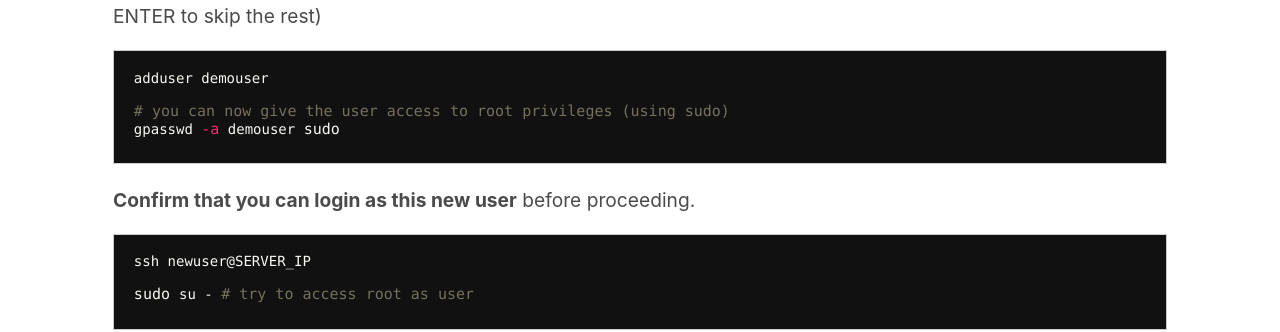
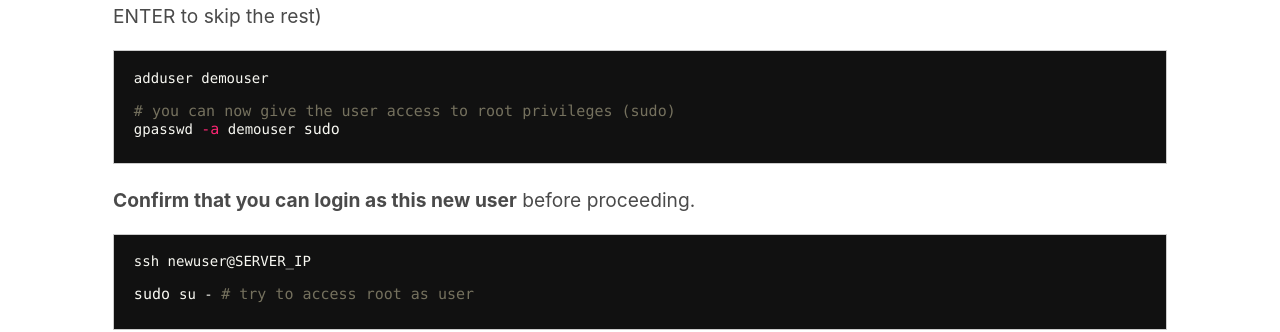
Before and after one commit to peteretelej/peteretelej.github.io, a Jekyll site: the page built from _posts/2018-03-10-setup-ubuntu-vps.md, in a window 1280 px wide and 900 px high, scrolled down 842 px. Shown: the part 158-490 px from the top of the window. Built offline with Jekyll 4.4.1, drawn with Linux system fonts in a browser that asks for light colours.

Commit message:
minor edit

```diff
--- a/_posts/2018-03-10-setup-ubuntu-vps.md
+++ b/_posts/2018-03-10-setup-ubuntu-vps.md
@@ -40,7 +40,7 @@ ssh root@SERVER_IP_ADDRESS
 {% highlight sh lineos %}
 adduser demouser
 
-# you can now give the user access to root privileges (using sudo)
+# you can now give the user access to root privileges (sudo)
 gpasswd -a demouser sudo
 {% endhighlight %}
 
```
